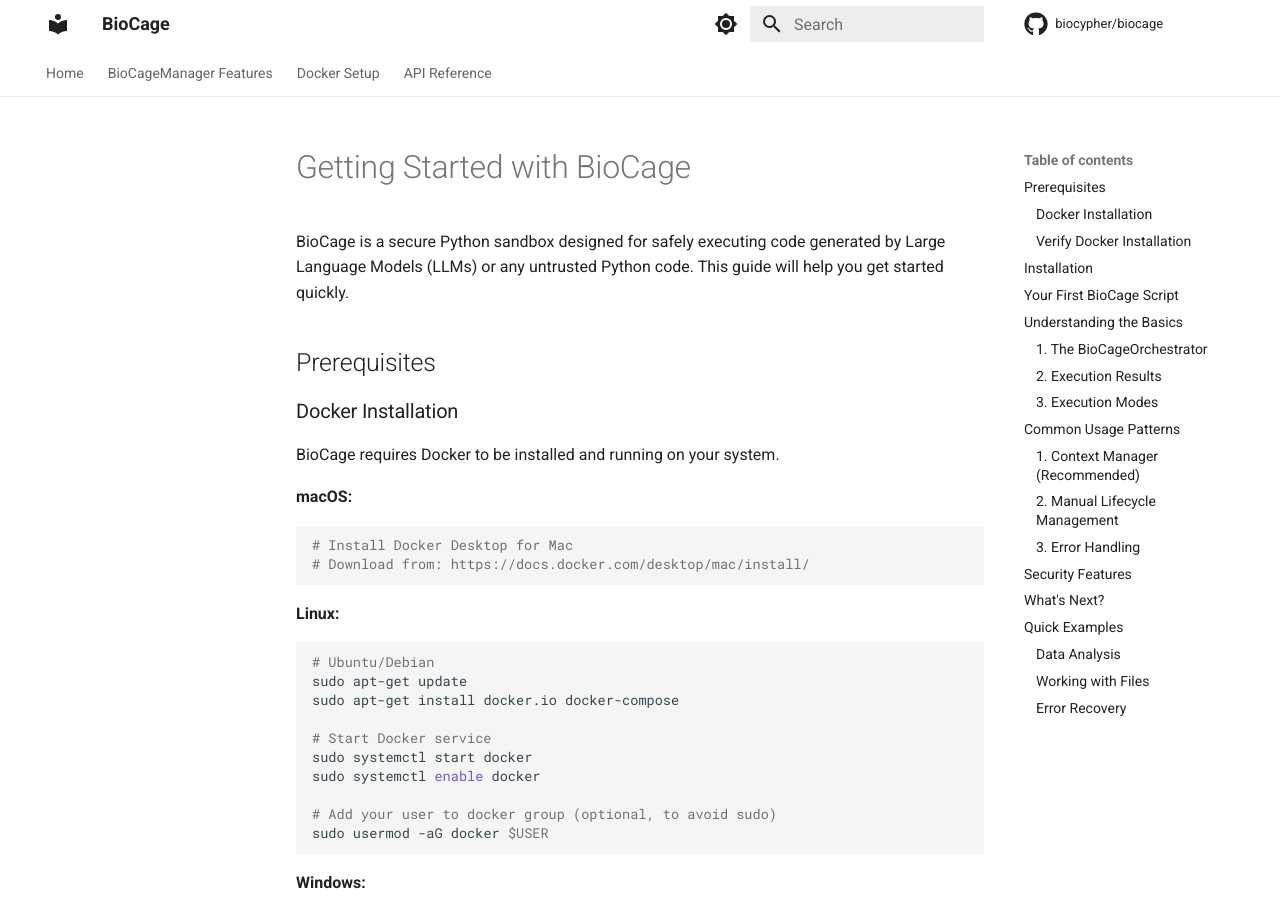
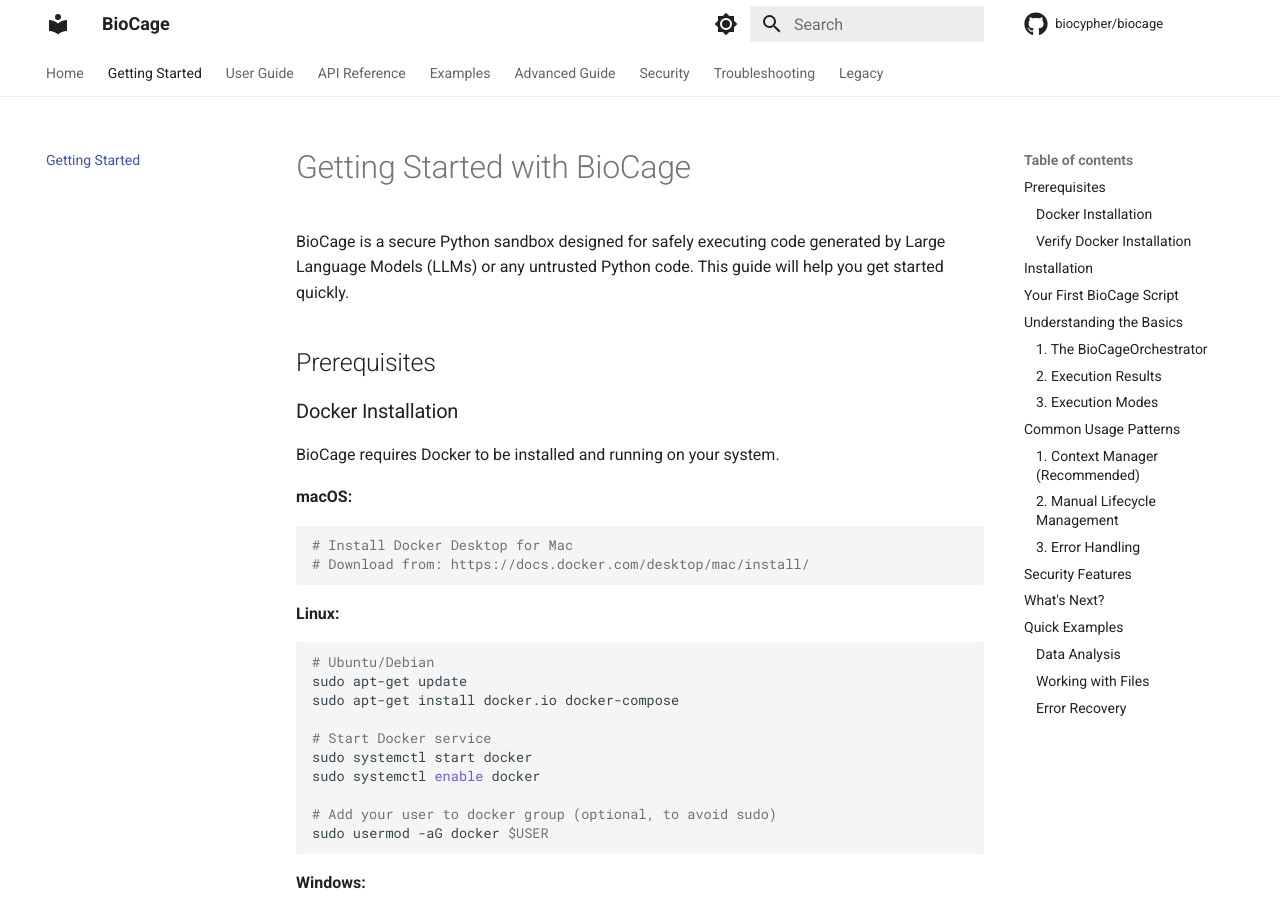
Before and after one commit to biocypher/biocage, an MkDocs documentation site: the page built from docs/getting-started.md, in a window 1280 px wide and 900 px high. Built offline with MkDocs 1.6.1 and Material for MkDocs 9.7.7, drawn with Linux system fonts in a browser that asks for light colours; comment, search, counter and statistics services are not loaded.

Commit message:
fix: update mkdocs configuration for new documentation structure
- Fix modules.md to reference biocage.orchestrator instead of
  biocage.biocage_manager (which was removed during modularization)
- Update mkdocs.yml navigation to include all new documentation:
  - Getting Started, User Guide, Examples, Advanced Guide
  - Security, Troubleshooting documentation
  - Organized API Reference with both comprehensive and auto-generated docs
  - Move legacy docs to separate section
- Resolves "biocage.biocage_manager could not be found" error
- Resolves "pages exist but are not included in nav" warnings

mkdocs serve now works correctly and serves comprehensive documentation
at http://127.0.0.1:8000/biocage/

🤖 Generated with [Claude Code](https://claude.ai/code)

Co-Authored-By: Claude <noreply@anthropic.com>

```diff
--- a/mkdocs.yml
+++ b/mkdocs.yml
@@ -9,9 +9,18 @@ copyright: Maintained by <a href="https://fcarli.com">fcarli</a>.
 
 nav:
   - Home: index.md
-  - BioCageManager Features: biocagemanager-features.md
-  - Docker Setup: docker-setup.md
-  - API Reference: modules.md
+  - Getting Started: getting-started.md
+  - User Guide: user-guide.md
+  - API Reference:
+    - Overview: api-reference.md
+    - Auto-generated: modules.md
+  - Examples: examples.md
+  - Advanced Guide: advanced-guide.md
+  - Security: security.md
+  - Troubleshooting: troubleshooting.md
+  - Legacy:
+    - BioCageManager Features: biocagemanager-features.md
+    - Docker Setup: docker-setup.md
 plugins:
   - search
   - mkdocstrings:
```
Also changed, not shown: docs/modules.md (+1 -1 lines).
